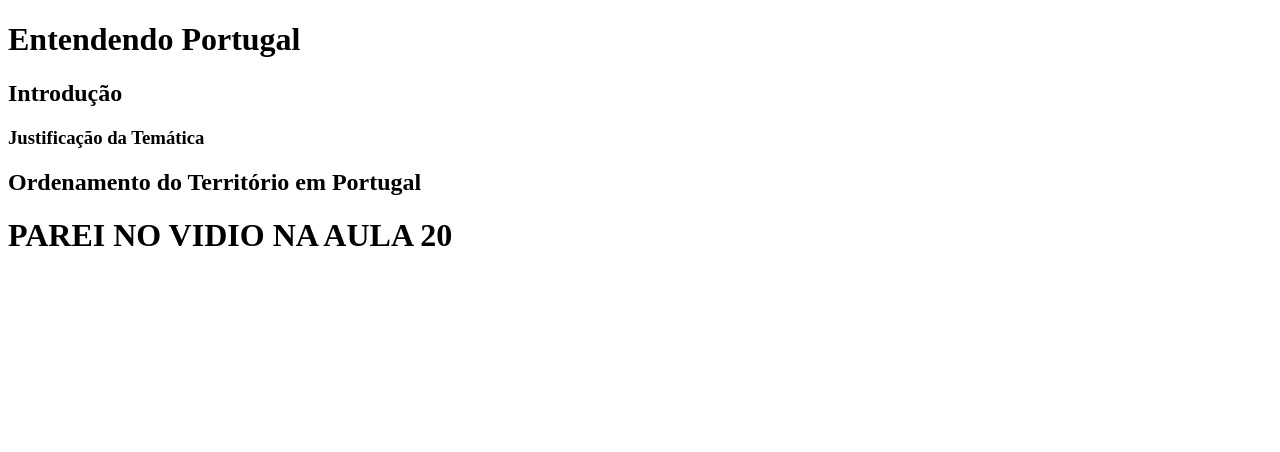
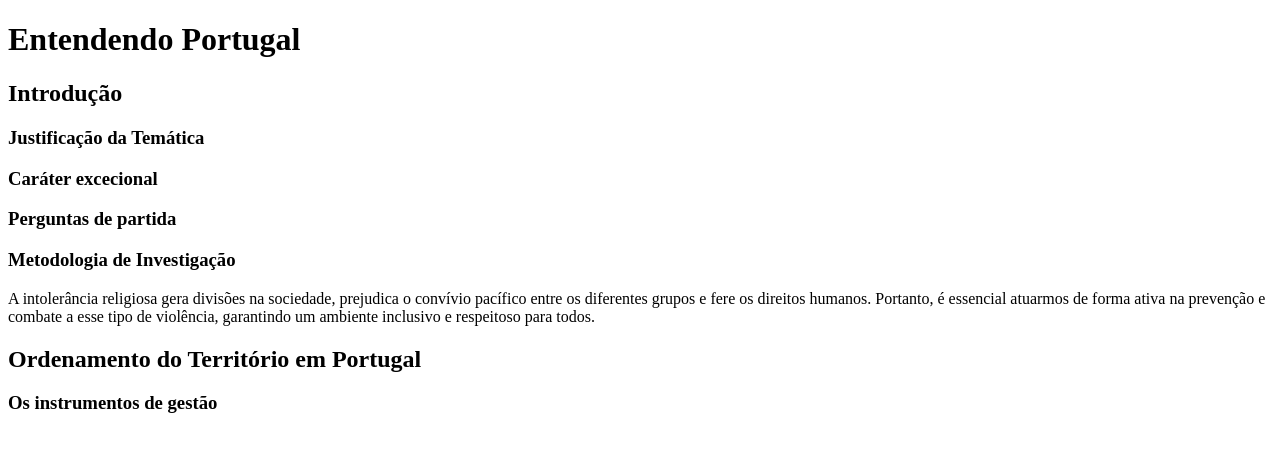
Before and after one commit to Vilmar-Freire/Ola-Mundo, a plain HTML site: page site-exemplo/exercicio-06/aula-006-index.html in a window 1280 px wide. Drawn offline with Linux system fonts and the light colour scheme.

Commit message:
Fiz mais uma alteração na aula 04

```diff
--- a/site-exemplo/exercicio-06/aula-006-index.html
+++ b/site-exemplo/exercicio-06/aula-006-index.html
@@ -13,7 +13,12 @@
     <h1>Entendendo Portugal</h1>
     <h2>Introdução</h2>
     <h3>Justificação da Temática</h3>
+    <h3>Caráter excecional</h3>
+    <h3>Perguntas de partida</h3>
+    <h3>Metodologia de Investigação</h3>
+    <p>A intolerância religiosa gera divisões na sociedade, prejudica o convívio pacífico entre os diferentes grupos e fere os direitos humanos. Portanto, é essencial atuarmos de forma ativa na prevenção e combate a esse tipo de violência, garantindo um ambiente inclusivo e respeitoso para todos.</p>
     <h2>Ordenamento do Território em Portugal</h2>
-    <h1>PAREI NO VIDIO NA AULA 20</h1>
+    <h3>Os instrumentos de gestão</h3>
+
 </body>
 </html>
```
